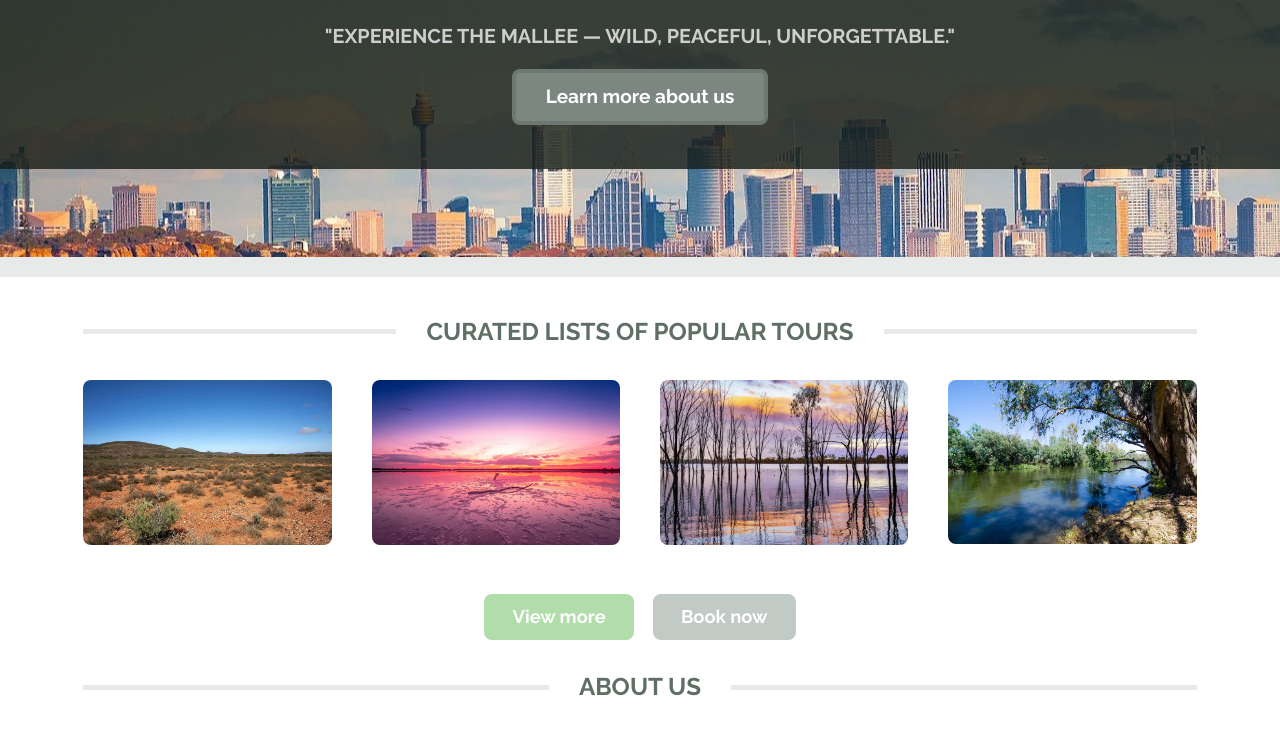
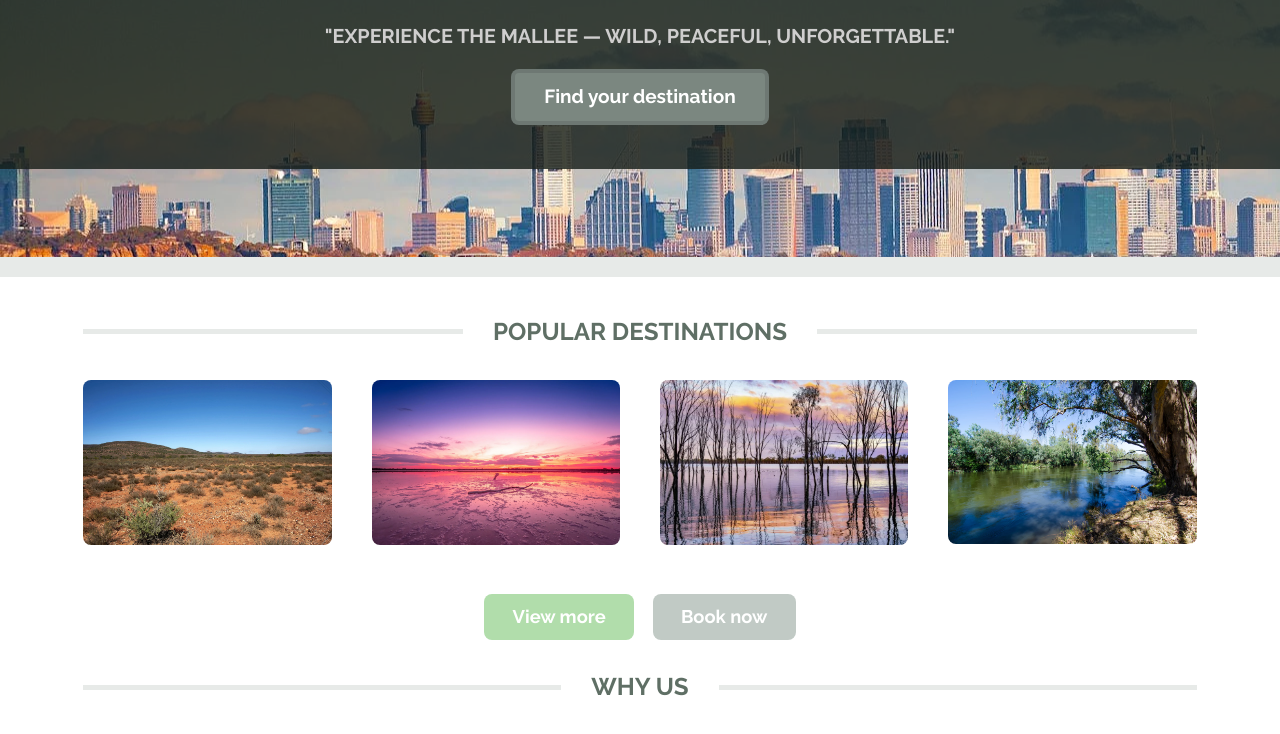
Before and after one commit to Ein-matsuri/FIT1050_A3_Minzhi-Huang_33810885, a plain HTML site: page index.html in a window 1280 px wide. Shown: the part 371-1105 px from the top of the page. Drawn offline with nearby package versions, Linux system fonts and the light colour scheme; some packages are replaced by stand-ins of ours; a script that the page names is missing.

Commit message:
change header content

```diff
--- a/index.html
+++ b/index.html
@@ -37,7 +37,7 @@
 			<ul>
 				<li class="current"><a href="#">Home</a></li>
 				<li>
-					<a href="#">Tours</a>
+					<a href="#">Destinations</a>
 					<ul>
 						<li><a href="#">Big Desert</a></li>
 						<li><a href="#">Pink Lakes</a></li>
@@ -58,7 +58,7 @@
 					MARILL TOUR'S SITE</h2>
 				<p>"Experience the Mallee — wild,
 					peaceful, unforgettable."</p>
-				<a href="#main" class="button scrolly"> Learn more about us</a>
+				<a href="#main" class="button scrolly">Find your destination</a>
 			</div>
 		</section>
 
@@ -70,7 +70,7 @@
 					<div class="col-12">
 						<!-- Features -->
 						<section class="box features">
-							<h2 class="major"><span>Curated lists of popular tours</span></h2>
+							<h2 class="major"><span>popular destinations</span></h2>
 							<div>
 							<div class="row">
 
@@ -140,7 +140,7 @@
 					<!-- About us -->
 					<div class="col-12">
 						<section class="box about">
-							<h2 class="major"><span>About us</span></h2>
+							<h2 class="major"><span>Why us</span></h2>
 							<div>
 								<div class="row">
 									<div class="col-12 col-12-medium">
```
